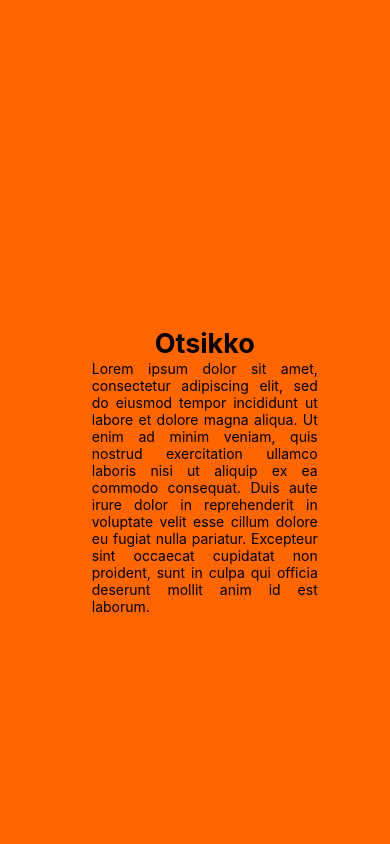
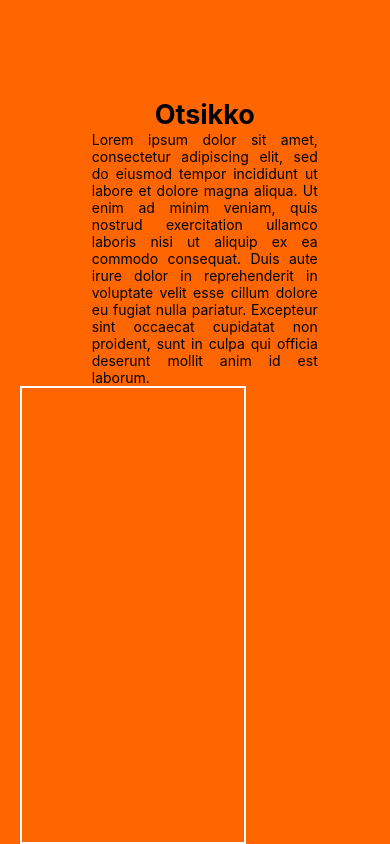
Before and after one commit to salter19/tamk-4A00EZ65-3001-kojo, a React Native app: screen / in a window 390 px wide. Built offline with nearby package versions, Linux system fonts and the light colour scheme.

Commit message:
Add to Table: styles. Outer View.

```diff
--- a/components/Exc1/Table.js
+++ b/components/Exc1/Table.js
@@ -3,6 +3,34 @@ import {View, Text, StyleSheet} from 'react-native';
 
 const Table = () => {
 
+  const boxRow = () => {
+    let result = [];
+    for (let i = 0; i < 3; i++) {
+      result.push(
+        <View key={i} style={singleBox}>
+
+        </View>
+      )
+    }
+  }
+
+  return (
+    <View style={styles.root}>
+
+    </View>
+  );
 };
 
+const styles = StyleSheet.create({
+  root: {
+    width: "61%",
+    flex:1,
+    flexDirection:"row",
+    borderColor:"#fff",
+    borderWidth:2
+  },
+  singleBox: {
+  }
+});
+
 export default Table;
```
